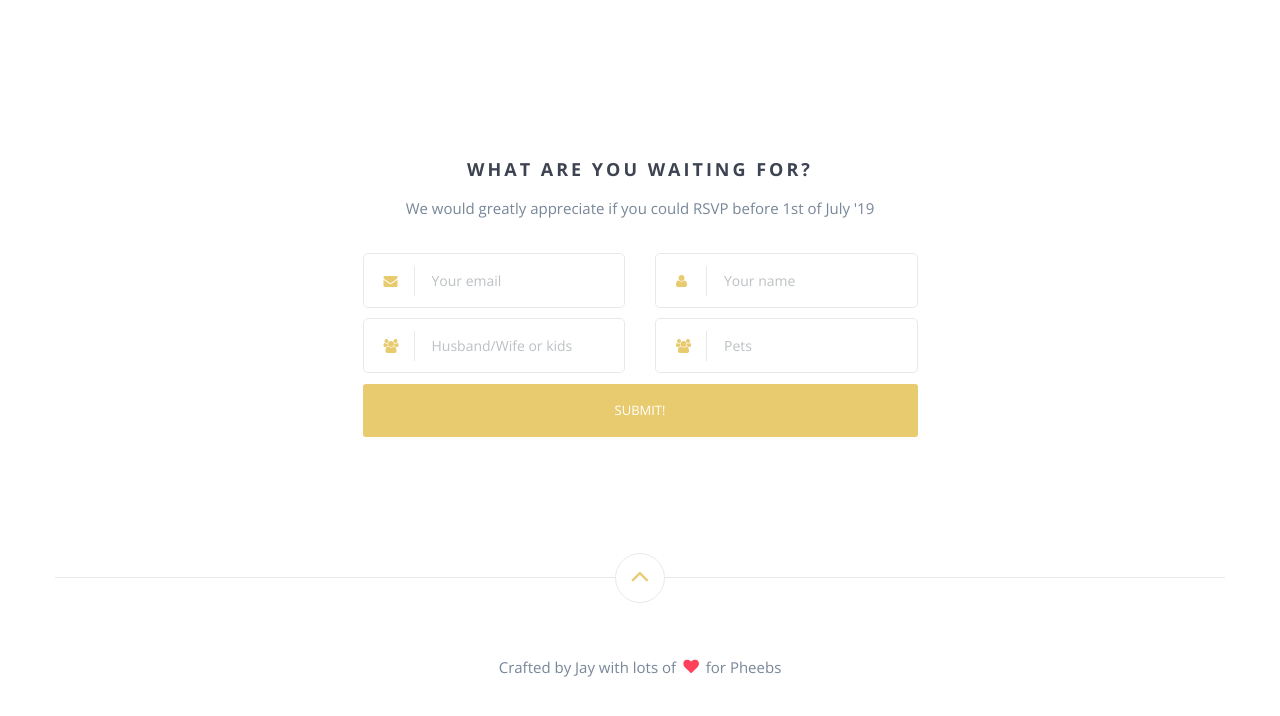
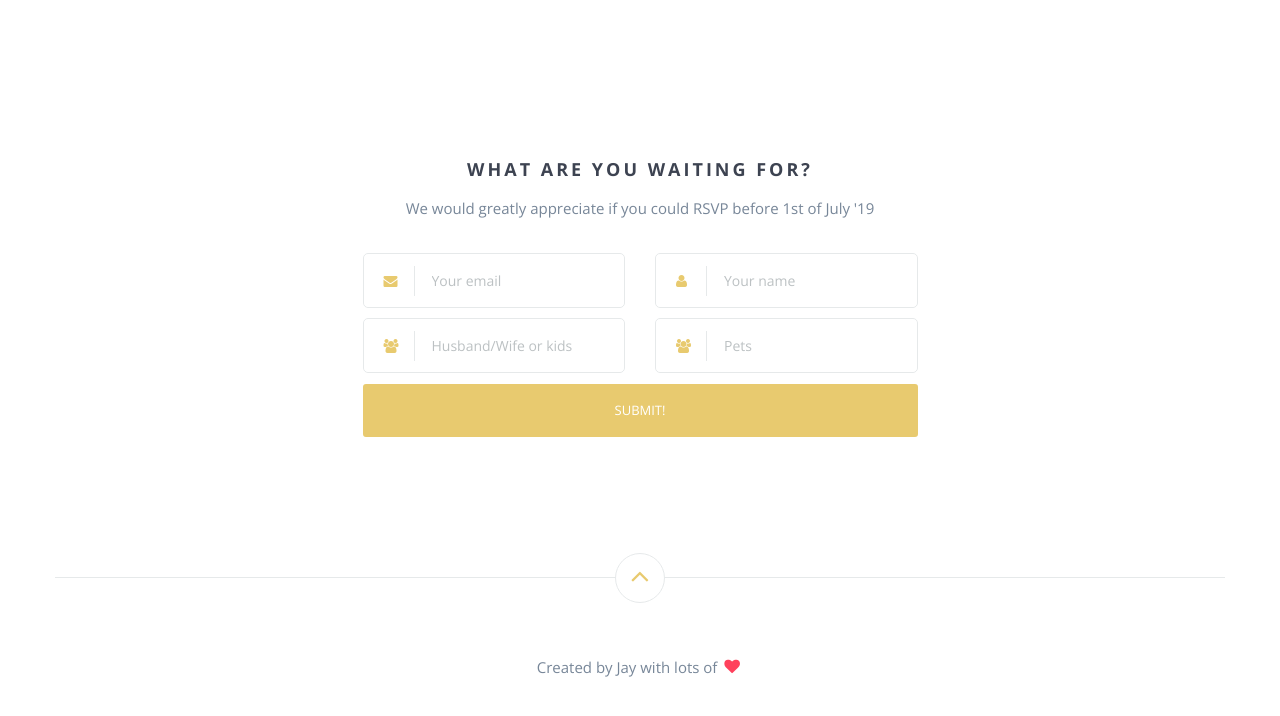
Before and after one commit to jaceproduction1511/jaceproduction1511.github.io, a website: page index.html in a window 1280 px wide. Shown: the part 4599-5315 px from the top of the page. Drawn offline with nearby package versions, Linux system fonts and the light colour scheme; some packages are replaced by stand-ins of ours; a script that the page names is missing; files whose address does not match are found by name.

Commit message:
Update index.html

```diff
--- a/index.html
+++ b/index.html
@@ -441,7 +441,7 @@
         <div class="row">
             <div class="col-sm-12 text-center content">
                 <span class="to-top-wrapper"><a href="#top" class="to-top"><i class="fa fa-angle-up"></i></a></span>
-                <p>Crafted by Jay with lots of <span class="fa fa-heart pulse2"></span> for Pheebs</p>
+                <p>Created by Jay with lots of <span class="fa fa-heart pulse2"></span></p>
             </div>
         </div>
     </div>
```
